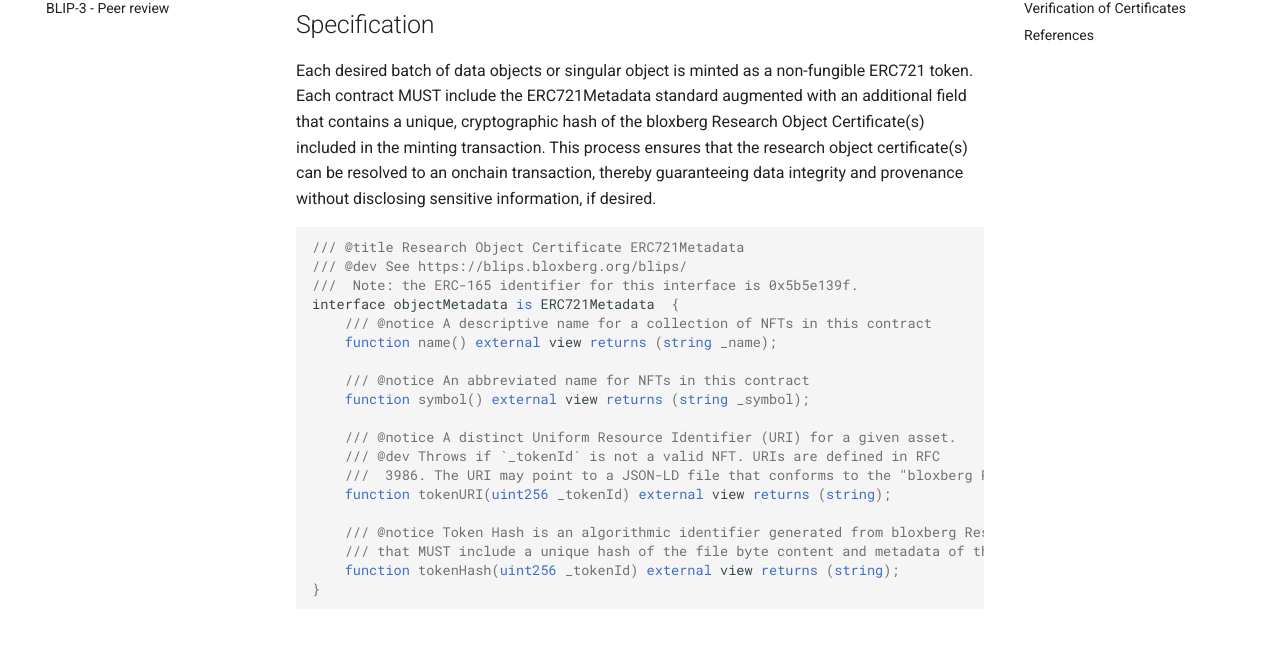
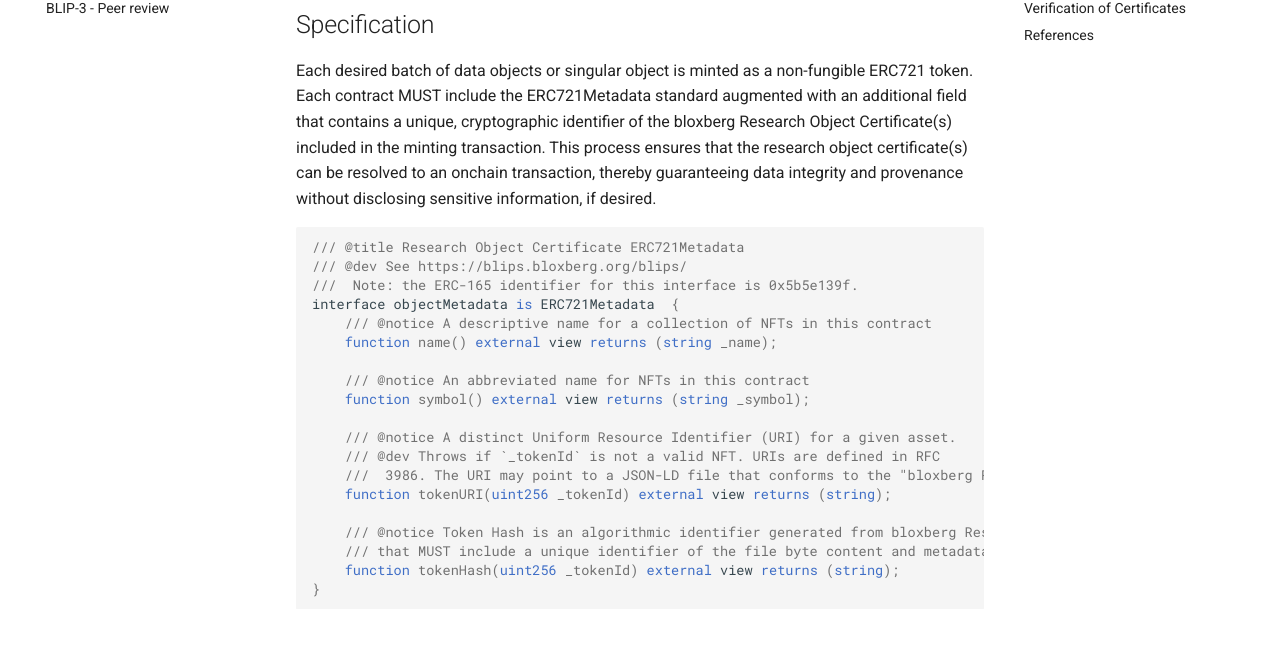
Before and after one commit to bloxberg-org/blips, an MkDocs documentation site: the page built from blips/blip-2-researchcertificate.md, in a window 1280 px wide and 1400 px high, scrolled down 830 px. Shown: the part 199-847 px from the top of the window. Built offline with MkDocs 1.6.1 and Material for MkDocs 9.7.7, drawn with Linux system fonts in a browser that asks for light colours; comment, search, counter and statistics services are not loaded; old or Windows-style settings are respelled for this version of MkDocs; some of the changed text lies outside the part shown.

Commit message:
updated some terminology about hashes and identifiers

````diff
--- a/blips/blip-2-researchcertificate.md
+++ b/blips/blip-2-researchcertificate.md
@@ -17,7 +17,7 @@ In addition, as the research process can be considered a workflow - there is a l
 Our aim is to standardize the research data certification with respect to what metadata should be included to identify and certify the data, the process of research certificate generation, and the subsequent verification of an issued research certificate.
 
 ## Specification
-Each desired batch of data objects or singular object is minted as a non-fungible ERC721 token. Each contract MUST include the ERC721Metadata standard augmented with an additional field that contains a unique, cryptographic hash of the bloxberg Research Object Certificate(s) included in the minting transaction. This process ensures that the research object certificate(s) can be resolved to an onchain transaction, thereby guaranteeing data integrity and provenance without disclosing sensitive information, if desired.
+Each desired batch of data objects or singular object is minted as a non-fungible ERC721 token. Each contract MUST include the ERC721Metadata standard augmented with an additional field that contains a unique, cryptographic identifier of the bloxberg Research Object Certificate(s) included in the minting transaction. This process ensures that the research object certificate(s) can be resolved to an onchain transaction, thereby guaranteeing data integrity and provenance without disclosing sensitive information, if desired.
 
 ```solidity
 /// @title Research Object Certificate ERC721Metadata
@@ -36,7 +36,7 @@ interface objectMetadata is ERC721Metadata  {
     function tokenURI(uint256 _tokenId) external view returns (string);
 
     /// @notice Token Hash is an algorithmic identifier generated from bloxberg Research Object Certificate JSON-LD file(s)
-    /// that MUST include a unique hash of the file byte content and metadata of the Research Object Certificate(s) to be certified.
+    /// that MUST include a unique identifier of the file byte content and metadata of the Research Object Certificate(s) to be certified.
     function tokenHash(uint256 _tokenId) external view returns (string);
 }
 ```
@@ -96,7 +96,7 @@ Each owner of the token is able to augment the tokenURI field to a hosting locat
 The bloxberg research object certificate offers flexibility in what specific metadata fields could be included in the metadata field. This is to account for the breadth of scientific disciplines, privacy or data security requirements, and different stages of the research workflow.
 
 ## Verification of Certificates
-The unique hash identifier encoded in the *proofValue* calculated from the corresponding proof mechanism listed in *type* must identically match
+The unique identifier encoded in the *proofValue* calculated from the corresponding proof mechanism listed in *type* must identically match
 
 Steps to Verify Certificate:
 
````
Also changed, not shown: other parts of blips/blip-2-researchcertificate.md (+1 -1 lines).
